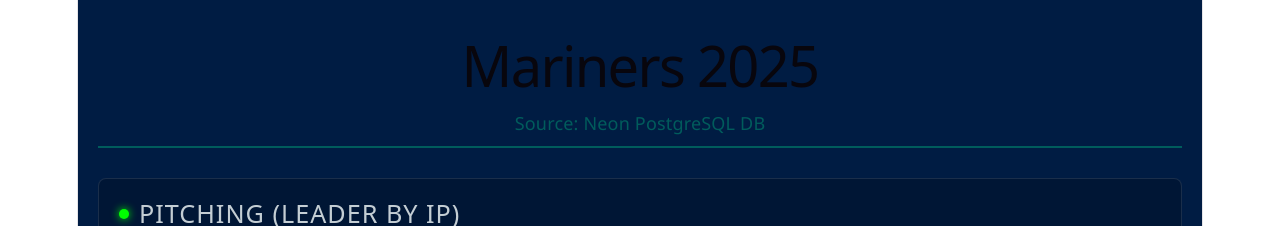
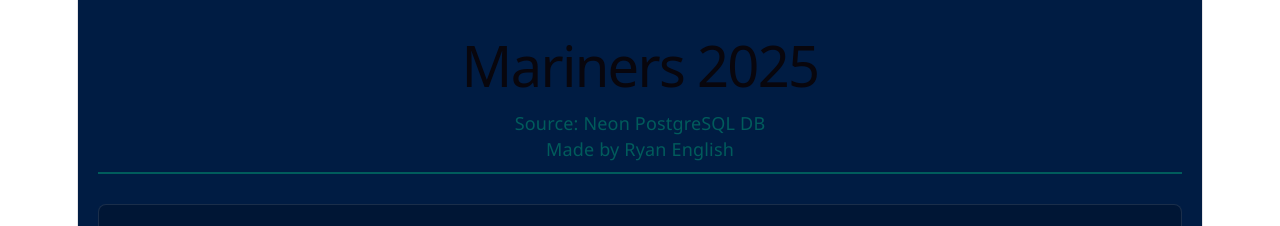
Before and after one commit to ryanenglish478/MarinersDB, a React (Vite) app in the folder MarinersDB/: page / in a window 1280 px wide. Shown: the top 226 px of the page. Built offline with nearby package versions, Linux system fonts and the light colour scheme; no server answers.

Commit message:
Added name to dashboard page

```diff
--- a/MarinersDB/src/App.tsx
+++ b/MarinersDB/src/App.tsx
@@ -40,6 +40,7 @@
       <header className="dashboard-header">
         <h1>Mariners 2025</h1>
         <p>Source: Neon PostgreSQL DB</p>
+        <p>Made by Ryan English</p>
       </header>
 
       {/* PITCHERS SECTION */}
```
